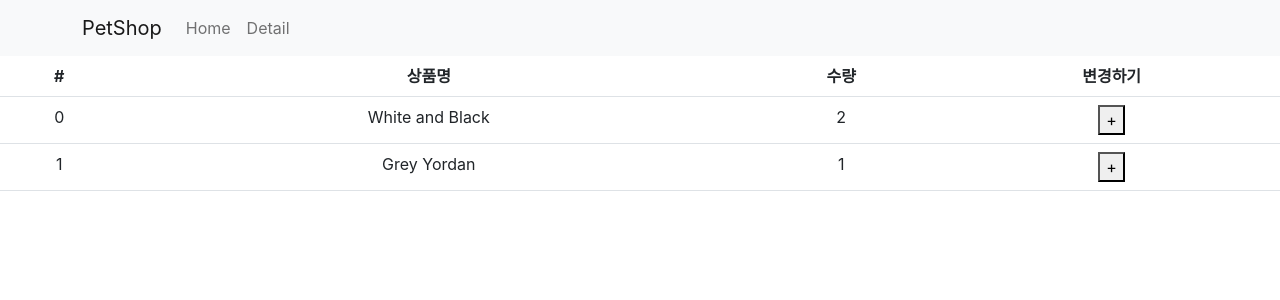
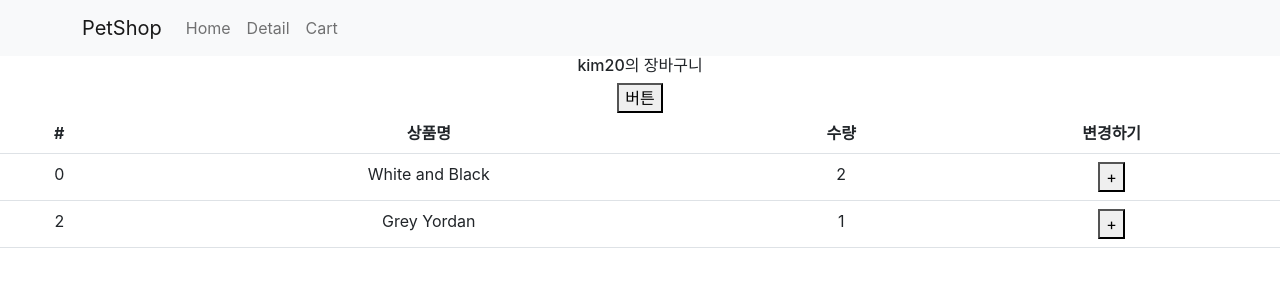
Before and after one commit to bellnoona/shop, a React (Create React App) app: page /cart in a window 1280 px wide. Shown: the top 300 px of the page. Built offline with nearby package versions, Linux system fonts and the light colour scheme.

Commit message:
장바구니 기능: state변경

```diff
--- a/src/App.js
+++ b/src/App.js
@@ -35,6 +35,13 @@ function App() {
               }}
             >
               Detail
+            </Nav.Link>
+            <Nav.Link
+              onClick={() => {
+                navigate('/cart');
+              }}
+            >
+              Cart
             </Nav.Link>
           </Nav>
         </Container>
--- a/src/routes/Cart.js
+++ b/src/routes/Cart.js
@@ -1,10 +1,25 @@
 import { Table } from 'react-bootstrap';
-import { useSelector } from 'react-redux';
+import { useDispatch, useSelector } from 'react-redux';
+import { changeName, increase } from '../store/userSlice';
+import { addCount } from './../store/cartSlice';
 
 function Cart() {
   let state = useSelector((state) => state);
+  let dispatch = useDispatch();
 
   return (
+    <>
+      <h6>
+        {state.user.name}
+        {state.user.age}의 장바구니
+      </h6>
+      <button
+        onClick={() => {
+          dispatch(increase(100));
+        }}
+      >
+        버튼
+      </button>
       <Table>
         <thead>
           <tr>
@@ -18,17 +33,24 @@ function Cart() {
           {state.cart.map((a, i) => (
             <>
               <tr key={i}>
-              <td>{i}</td>
+                <td>{state.cart[i].id}</td>
                 <td>{state.cart[i].name}</td>
                 <td>{state.cart[i].count}</td>
                 <td>
-                <button>+</button>
+                  <button
+                    onClick={() => {
+                      dispatch(addCount(state.cart[i].id));
+                    }}
+                  >
+                    +
+                  </button>
                 </td>
               </tr>
             </>
           ))}
         </tbody>
       </Table>
+    </>
   );
 }
 
--- a/src/routes/Detail.js
+++ b/src/routes/Detail.js
@@ -6,12 +6,16 @@ import styled from 'styled-components';
 import { Context1 } from './../App.js';
 import { useContext } from 'react';
 
+import { addItem } from '../store/cartSlice.js';
+import { useDispatch } from 'react-redux';
+
 function Detail(props) {
   let { 재고 } = useContext(Context1);
 
   let { id } = useParams();
   let [alert, setAlert] = useState(true);
   let [탭, 탭변경] = useState(0);
+  let dispatch = useDispatch();
 
   useEffect(() => {
     setTimeout(() => {
@@ -38,7 +42,14 @@ function Detail(props) {
           <h4 className='pt-5'>{props.pet[id].title}</h4>
           <p>{props.pet[id].content}</p>
           <p>{props.pet[id].price}원</p>
-          <button className='btn btn-danger'>주문하기</button>
+          <button
+            className='btn btn-danger'
+            onClick={() => {
+              dispatch(addItem({ id: 1, name: 'Red Knit', count: 1 }));
+            }}
+          >
+            주문하기
+          </button>
         </div>
       </div>
 
--- a/src/store.js
+++ b/src/store.js
@@ -1,21 +1,10 @@
 import { configureStore, createSlice } from '@reduxjs/toolkit';
-
-let user = createSlice({
-  name: 'user',
-  initialState: 'kim',
-});
+import user from './store/userSlice.js';
+import cart from './store/cartSlice.js';
 
 let stock = createSlice({
   name: 'stock',
   initialState: [10, 11, 12],
-});
-
-let cart = createSlice({
-  name: 'cart',
-  initialState: [
-    { id: 0, name: 'White and Black', count: 2 },
-    { id: 2, name: 'Grey Yordan', count: 1 },
-  ],
 });
 
 export default configureStore({
--- /dev/null
+++ b/src/store/cartSlice.js
@@ -0,0 +1,26 @@
+import { createSlice } from '@reduxjs/toolkit';
+
+let cart = createSlice({
+  name: 'cart',
+  initialState: [
+    { id: 0, name: 'White and Black', count: 2 },
+    { id: 2, name: 'Grey Yordan', count: 1 },
+  ],
+  reducers: {
+    addCount(state, action) {
+      //   for (let i = 0; i < state.length; i++) {
+      //     if (state[i].id === action.payload) {
+      //       state[i].count++;
+      //     }
+      //   }
+      let num = state.findIndex((a) => a.id === action.payload);
+      state[num].count++;
+    },
+    addItem(state, action) {
+      state.push(action.payload);
+    },
+  },
+});
+
+export let { addCount, addItem } = cart.actions;
+export default cart;
```
Lines whose indentation alone changed are shown as unchanged.
